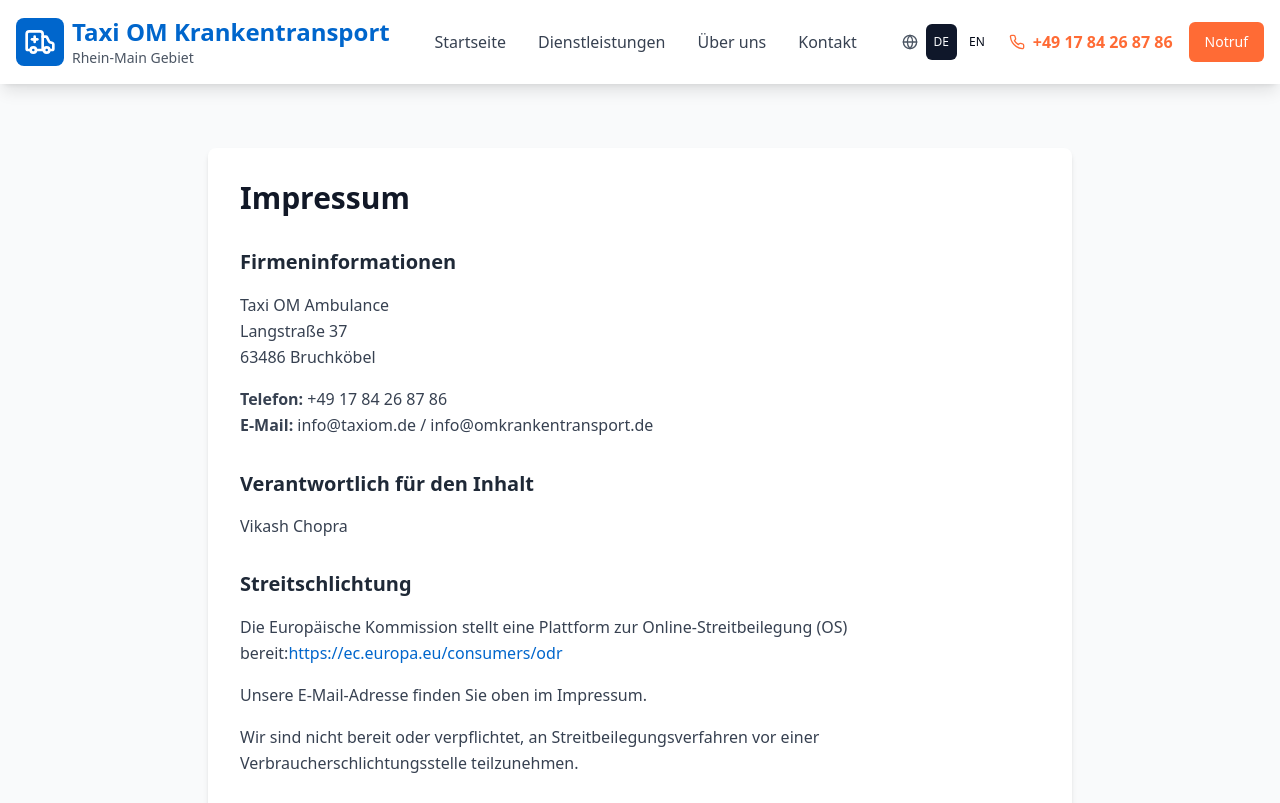
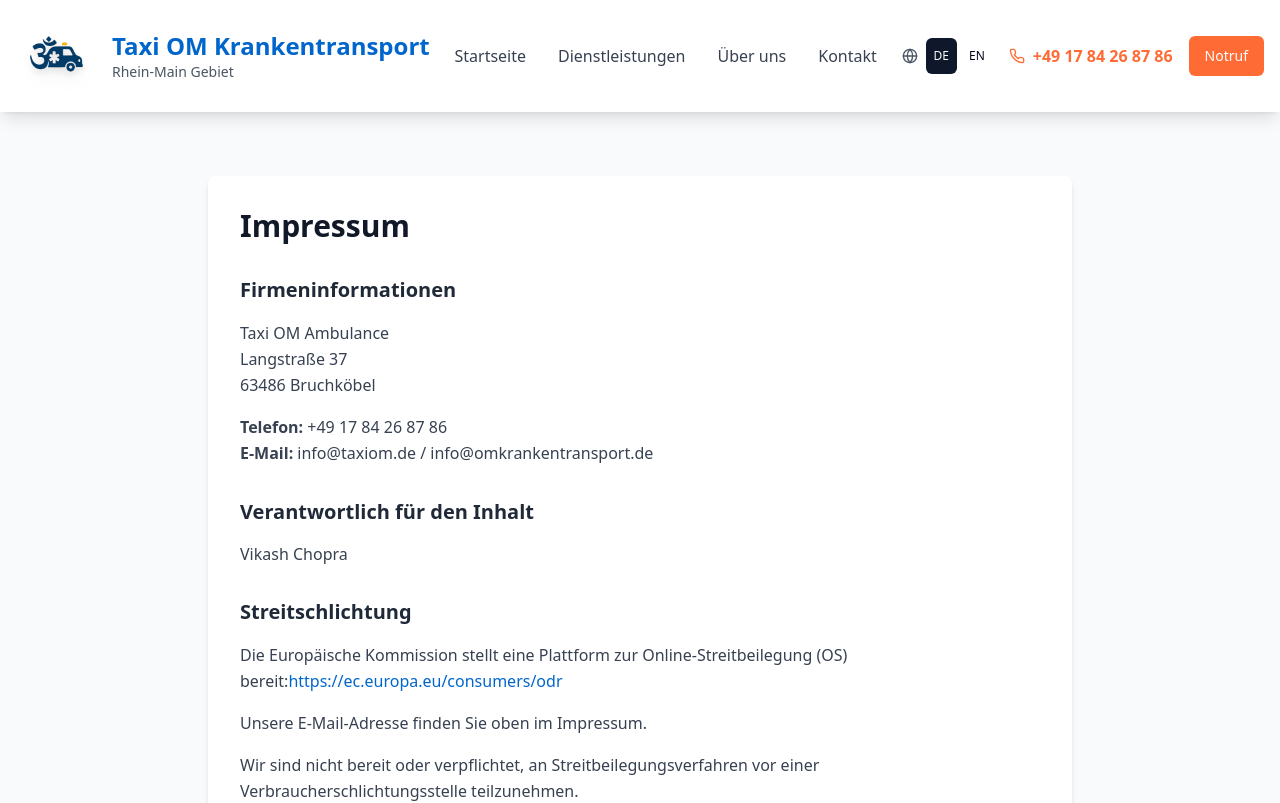
Before and after one commit to bytetechnik/frankfurt-care-transit-web, a React (Vite) app: page /imprint in a window 1280 px wide. Shown: the top 803 px of the page. Built offline with nearby package versions, Linux system fonts and the light colour scheme.

Commit message:
logo replaced in the header

```diff
--- a/src/components/Header.tsx
+++ b/src/components/Header.tsx
@@ -1,10 +1,10 @@
-
 import { useState } from 'react';
-import { Menu, X, Phone, Ambulance } from 'lucide-react';
+import { Menu, X, Phone } from 'lucide-react';
 import { Button } from '@/components/ui/button';
 import LanguageSwitcher from '@/components/LanguageSwitcher';
 import { useLanguage } from '@/contexts/LanguageContext';
 import { Link, useNavigate } from 'react-router-dom';
+import logo from '/resources/img/logo.png'; // Adjust the path if needed
 
 const Header = () => {
   const [isMenuOpen, setIsMenuOpen] = useState(false);
@@ -38,15 +38,24 @@ const Header = () => {
       <div className="container mx-auto px-4">
         <div className="flex justify-between items-center py-4">
           {/* Logo */}
-          <Link to="/" className="flex items-center space-x-2">
-            <div className="bg-medical-blue p-2 rounded-lg">
-              <Ambulance className="h-8 w-8 text-white" />
-            </div>
-            <div>
-              <h1 className="text-2xl font-bold text-medical-blue">Taxi OM Krankentransport</h1>
-              <p className="text-sm text-gray-600">Rhein-Main Gebiet</p>
-            </div>
-          </Link>
+          <Link to="/" className="flex items-center space-x-4">
+  <div>
+    <img
+      src={logo}
+      alt="Taxi OM Logo"
+      className="h-20 w-20 object-contain drop-shadow-lg"
+    />
+  </div>
+  <div className="flex flex-col justify-center">
+    <h1 className="text-2xl font-bold text-medical-blue">Taxi OM Krankentransport</h1>
+    <p className="text-sm text-gray-600">Rhein-Main Gebiet</p>
+  </div>
+</Link>
+
+
+
+
+
 
           {/* Desktop Navigation */}
           <nav className="hidden md:flex space-x-8">
```
Also changed, not shown: public/resources/img/logo.png, public/resources/img/logo1.png (added).
